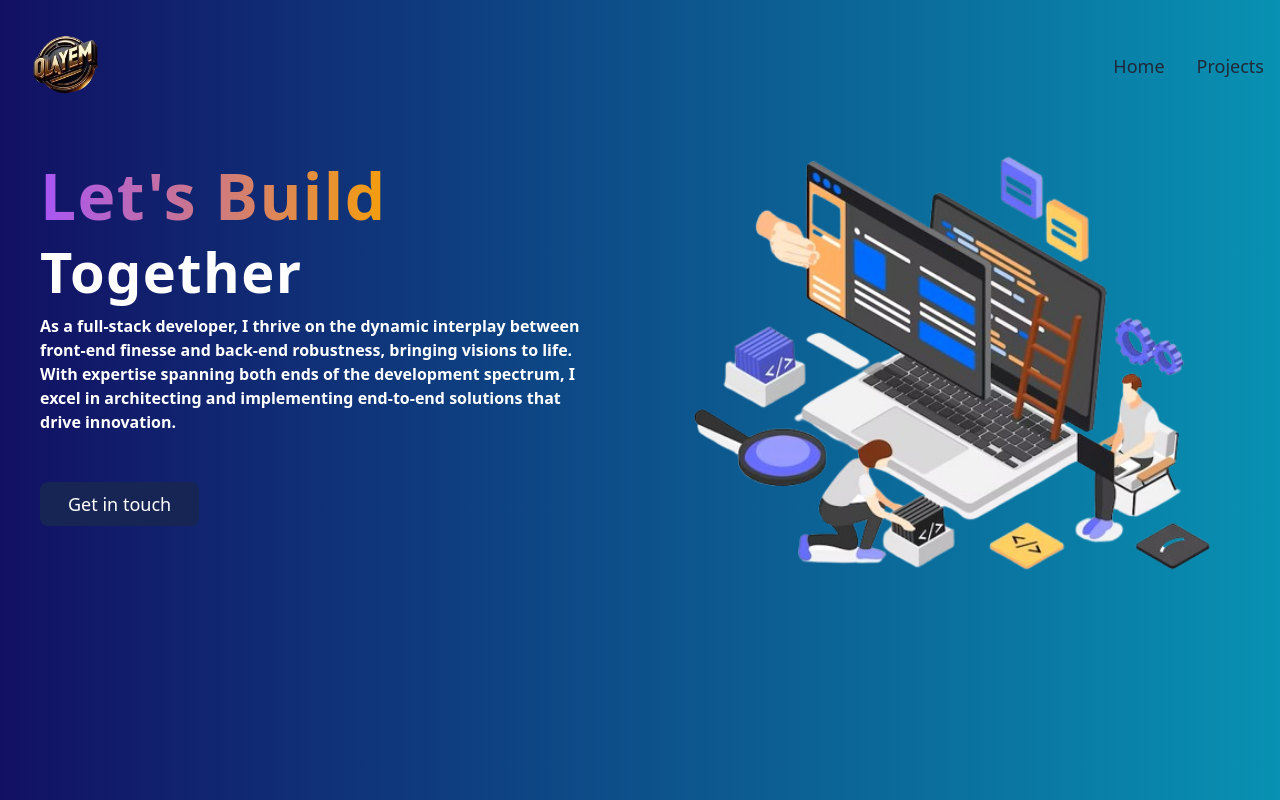
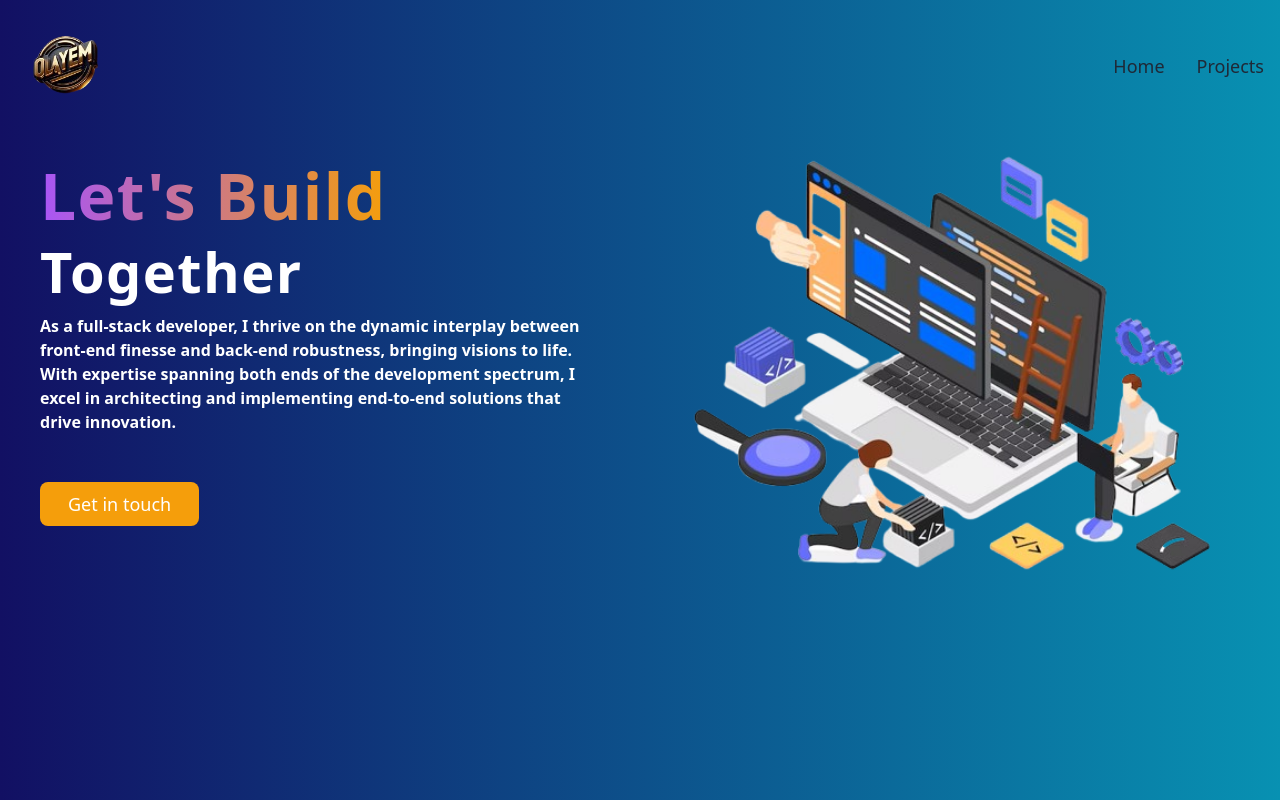
Before and after one commit to BisiOlaYemi/Yemi, a React (Create React App) app: page / in a window 1280 px wide. Shown: the top 800 px of the page. Built offline with nearby package versions, Linux system fonts and the light colour scheme.

Commit message:
New portfolio

```diff
--- a/src/components/Home.jsx
+++ b/src/components/Home.jsx
@@ -20,7 +20,7 @@ const Home = () => {
           and implementing end-to-end solutions that drive innovation.
           </p>
           <Link to="/contact">
-            <button className="bg-blue-950 text-white md:px-7 px-4 py-2 text-lg rounded-lg hover:bg-gray-800 hover:scale-105 transition-all duration-300 mt-12">Get in touch</button>
+            <button className="bg-amber-500 text-white md:px-7 px-4 py-2 text-lg rounded-lg hover:bg-gray-800 hover:scale-105 transition-all duration-300 mt-12">Get in touch</button>
           </Link>
         </div>
         <div className="md:w-1/2">
```
